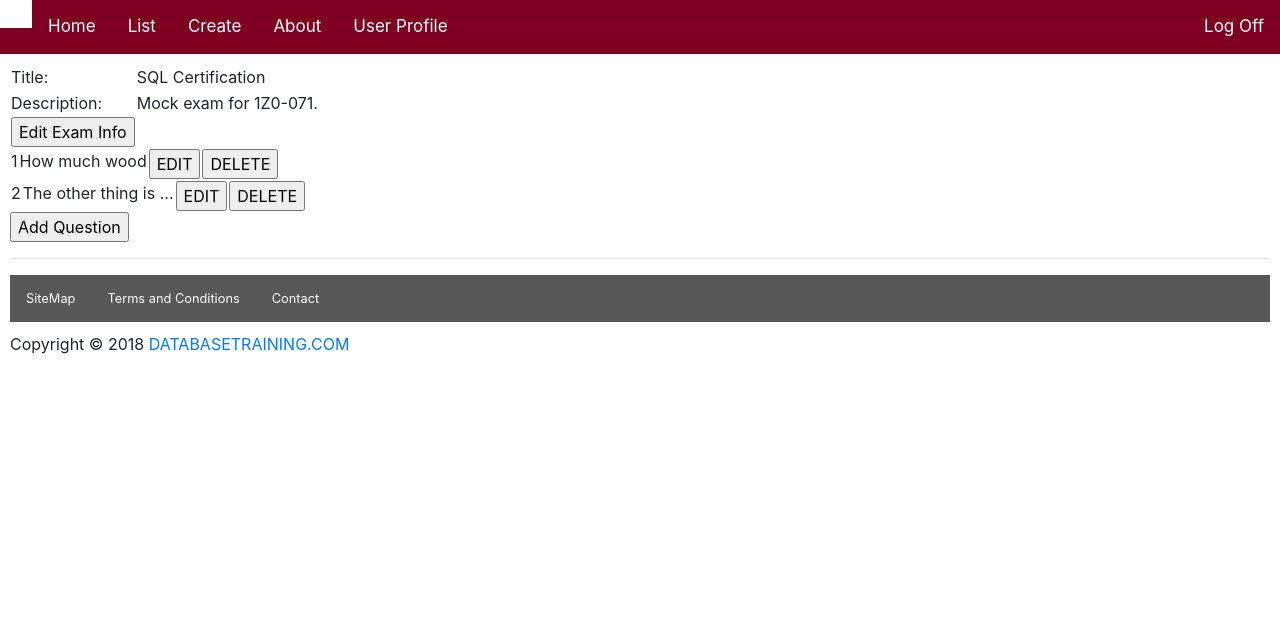
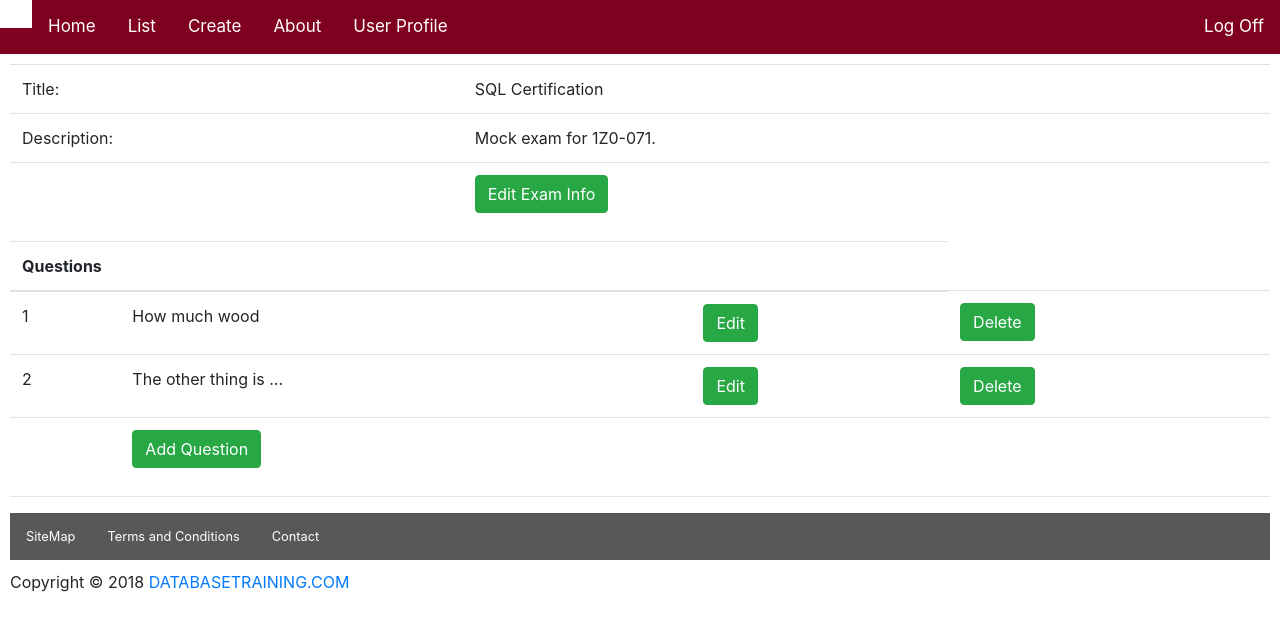
Before and after one commit to Skere9/dbtsite, an Angular app: page /exam-qlist/1 in a window 1280 px wide. Shown: the top 630 px of the page. Built offline with nearby package versions, Linux system fonts and the light colour scheme.

Commit message:
Continued development of exam creation forms

```diff
--- a/src/app/components/dbt-edit-exam-qlist/dbt-edit-exam-qlist.component.css
+++ b/src/app/components/dbt-edit-exam-qlist/dbt-edit-exam-qlist.component.css
@@ -1,3 +1,6 @@
 li:hover {
     background-color: navajowhite;
 }
+tr:hover {
+    background-color: lightblue;
+}
--- a/src/app/components/dbt-edit-exam-qlist/dbt-edit-exam-qlist.component.html
+++ b/src/app/components/dbt-edit-exam-qlist/dbt-edit-exam-qlist.component.html
@@ -1,5 +1,4 @@
-<div>
-  <table>
+<table class="table">
   <tr>
     <td>Title:</td>
     <td>{{ exam.title }}</td>
@@ -9,30 +8,33 @@
     <td>{{ exam.description }}</td>
   </tr>
   <tr>
-      <td>
-        <input type="button" value="Edit Exam Info" (click)="editExamInfo()" />
-      </td>
-    </tr>
-  </table>
-</div>
-
-<table>
-  <tr *ngFor="let question of theExamQuestions" style="cursor: pointer" class="input-group">
-    <td>
-      {{ question.questionId }}
-    </td>
-    <td>
-      {{ question.questionText }}
-    </td>
-    <td>
-      <input type="button" value="EDIT" (click)="editQuestion(question.questionId)" />
-    </td>
-    <td>
-      <input type="button" value="DELETE" (click)="deleteQuestion(question.questionId)" />
+    <td></td>
+    <td class="button-group" style="margin:10px">
+            <button type="button" class="btn btn-success" (click)="editExamInfo()">Edit Exam Info</button>
     </td>
   </tr>
 </table>
 
-<div>
-  <input type="button" value="Add Question" (click)="addQuestion()" />
-</div>
+<table class="table">
+<thead>
+  <th colspan=3 align=center>Questions</th>
+</thead>
+  <tbody>
+    <tr *ngFor="let question of theExamQuestions" style="cursor: pointer" (click)="editQuestion(question.questionId)">
+      <td> {{ question.questionId }}</td>
+      <td> {{ question.questionText }}</td>
+      <td>
+        <button type="submit" class="btn btn-success" (click)="editQuestion(question.questionId)">Edit</button>
+      </td>
+      <td>
+        <button type="submit" class="btn btn-success" (click)="deleteQuestion(question.questionId)">Delete</button>
+      </td>
+    </tr>
+    <tr>
+      <td></td>
+      <td colspan=3>
+        <button type="submit" class="btn btn-success" (click)="addQuestion()">Add Question</button>
+      </td>
+    </tr>
+  </tbody>
+</table>
--- a/src/app/components/dbt-edit-exam-qlist/dbt-edit-exam-qlist.component.ts
+++ b/src/app/components/dbt-edit-exam-qlist/dbt-edit-exam-qlist.component.ts
@@ -45,10 +45,6 @@ export class DbtEditExamQlistComponent implements OnInit {
       this.theExamQuestions = this.examService.getExamQuestions(this.exam.id);
     };
 
-    // Test this
-    // let x = this.examService.getAnswerCountForGivenQuestion(this.vExamId, 1);
-    // console.log(x);
-
   }
 
   editExamInfo() {
--- a/src/app/components/dbt-edit-exam-qs/dbt-edit-exam-qs.component.html
+++ b/src/app/components/dbt-edit-exam-qs/dbt-edit-exam-qs.component.html
@@ -34,11 +34,17 @@
       <tbody>
           <tr *ngFor="let answer of theExamAnswers">
             <td>
-              <input class="form-control" type="text" [(ngModel)]="answer.answerId" style="width:50px" placeholder="Enter Answer Number Here"
+              <input class="form-control" type="text" [(ngModel)]="answer.answerId" style="width:50px" placeholder="Enter Answer Number Here" required #answerId="ngModel"
               />
+              <div *ngIf="answerId.invalid && (answerId.dirty || answerId.touched)" class="alert alert-danger">
+                  AnswerID is required
+                </div>
             </td>
             <td>
-              <input class="form-control" type="text" [(ngModel)]="answer.answerText" placeholder="Enter Answer Here" />
+              <input class="form-control" type="text" [(ngModel)]="answer.answerText" placeholder="Enter Answer Here" required #answerText="ngModel" />
+              <div *ngIf="answerText.invalid && (answerText.dirty || answerText.touched)" class="alert alert-danger">
+                  Answer is required
+                </div>
             </td>
             <td>
               <div class="checkbox">
@@ -50,8 +56,8 @@
       </tbody>
     </table>
 
-    <div class="input-group" style="margin:10px">
-      <input type="button" value="Cancel" (click)="cancelEditQuestion()" />
-      <input type="button" value="Save Question and Continue" (click)="saveQuestion()" />
+    <div class="button-group" style="margin:10px">
+      <input type="submit" class="btn btn-success" value="Cancel" (click)="cancelEditQuestion()" />
+      <input type="submit" class="btn btn-success" value="Save Question and Continue" (click)="saveQuestion()" />
     </div>
   </div>
--- a/src/app/components/dbt-edit-exam/dbt-edit-exam.component.css
+++ b/src/app/components/dbt-edit-exam/dbt-edit-exam.component.css
@@ -0,0 +1,7 @@
+.ng-valid[required], .ng-valid.required  {
+    border-left: 5px solid #42A948; /* green */
+  }
+
+  .ng-invalid:not(form)  {
+    border-left: 5px solid #a94442; /* red */
+  }
--- a/src/app/components/dbt-edit-exam/dbt-edit-exam.component.html
+++ b/src/app/components/dbt-edit-exam/dbt-edit-exam.component.html
@@ -1,22 +1,51 @@
-<div style="margin: 50 px 50 px 50 px">
-  <div class="panel-heading">
-    <h4>Edit Exam</h4>
-  </div>
+<h4>Edit Exam</h4>
 
-  <div class="panel-body" style="margin:10px">
-    <div class="input-group" style="width: 400px">
-      <input class="form-control" type="text" [(ngModel)]="exam.title" placeholder="Title" name="title" />
-    </div>
-    <div class="input-group" style="width: 450px">
-      <textarea class="form-control" rows="4" cols="10" [(ngModel)]="exam.description" placeholder="Description" name="description"></textarea>
-    </div>
-    <div *ngIf="updatingExam">
-      <p>This exam has {{ examQuestionCount }} {{textForQuestionOrQuestions}}.</p>
-    </div>
-    <div class="input-group" style="margin:10px">
-      <input type="button" value="Cancel" (click)="CancelEditExam()" />
-      <input type="button" value="Save Exam Info and Continue" (click)="SaveExam()" />
-    </div>
-  </div>
-
-</div>
+<table class="table">
+  <tbody>
+    <tr>
+      <td width=10px><label for="id">ID</label></td>
+      <td>{{ exam.id }}</td>
+    </tr>
+    <tr>
+      <td width=35px><label for="title">Title</label></td>
+      <td>
+        <input class="form-control" type="text" [(ngModel)]="exam.title" placeholder="Title" name="title" id="title" required #title="ngModel"
+        />
+      </td>
+      <td>
+        <div *ngIf="title.invalid && (title.dirty || title.touched)" class="alert alert-danger">
+          Title is required.
+        </div>
+      </td>
+    </tr>
+    <tr>
+      <td><label for="description">Description</label></td>
+      <td>
+        <textarea class="form-control" rows="4" cols="10" [(ngModel)]="exam.description" placeholder="Description" name="description"
+          id="description" required #description="ngModel"></textarea>
+      </td>
+      <td>
+        <div *ngIf="description.invalid && (description.dirty || description.touched)" class="alert alert-danger">
+          Description is required
+        </div>
+      </td>
+    </tr>
+      <tr *ngIf="!updatingExam">
+        <td></td>
+        <td colspan=2>You are creating a new exam.</td>
+      </tr>
+      <tr *ngIf="updatingExam">
+        <td></td>
+        <td colspan=2>This exam contains {{ examQuestionCount }} {{textForQuestionOrQuestions}}.</td>
+      </tr>
+    <tr>
+      <td></td>
+      <td colspan=2>
+        <div class="button-group" style="margin:10px">
+          <button type="submit" class="btn btn-success" (click)="CancelEditExam()">Cancel</button>
+          <button type="submit" class="btn btn-success" (click)="SaveExam()">Save Exam Info and Continue</button>
+        </div>
+      </td>
+    </tr>
+  </tbody>
+</table>
--- a/src/app/components/dbt-edit-exam/dbt-edit-exam.component.ts
+++ b/src/app/components/dbt-edit-exam/dbt-edit-exam.component.ts
@@ -38,22 +38,26 @@ export class DbtEditExamComponent implements OnInit {
   public theExamService;
   public examQuestionCount: number;
 
-  public updatingExam: Boolean;
-  public textForQuestionOrQuestions: string;
+  // Assume a new exam, but change based on incoming parameter
+  public updatingExam: Boolean = false;
+
+  // If updating an existing exam, display the number of questions
+  // If the number is 1, show "question".  Otherwise show
+  // "questions".  Believe it or not, that's all this
+  // string variable is used for.
+  public textForQuestionOrQuestions = 'questions';
 
   constructor(private examService: ExamService,
     private router: Router,
     private route: ActivatedRoute) {
-    this.showQuestionFields = false; // to start, do not show question fields.
     this.theExamService = examService;
-    this.updatingExam = false;
-    this.textForQuestionOrQuestions = 'questions';
   }
 
   ngOnInit(): void {
+    this.updatingExam = false;
     // this.exam = this.examSelected;
     this.route.paramMap.subscribe((params: ParamMap) => {
-      if (parseInt(params.get('exam_id'), 10) === 0) {
+      if (parseInt(params.get('exam_id'), 10) === -1) {
         // The exam id value of zero (0) indicates the user is
         // creating a new exam, not querying an existing exam.
         // Set up the memory structures required to create a new exam:
@@ -68,13 +72,15 @@ export class DbtEditExamComponent implements OnInit {
         // existing exam, so show associated queried
         // data - such as a count of existing questions.
         this.updatingExam = true;
-       };
+      };
     })
     // console.log('From within dbt-edit-exam');
     // console.log(this.exam);
 
     // Get the number of questions in this exam so far.
-    this.examQuestionCount = this.theExamService.getExamQuestionCount(this.exam.id);
+    if (this.exam != undefined) {
+      this.examQuestionCount = this.theExamService.getExamQuestionCount(this.exam.id);
+    }
     // Next, this is simple - determine if the right text
     // for the display is singular or plural.  This is
     // used on this particualr web page at this time.
--- a/src/app/components/dbt-list/dbt-list.component.css
+++ b/src/app/components/dbt-list/dbt-list.component.css
@@ -1,3 +1,6 @@
-li:hover {
-    background-color: navajowhite;
+tr:hover {
+    background-color: lightblue;
 }
+li{
+    display:inline-block;
+}
--- a/src/app/components/dbt-list/dbt-list.component.html
+++ b/src/app/components/dbt-list/dbt-list.component.html
@@ -5,16 +5,24 @@
 </p>
 
 <div (examSelected)="gotIt($event)">
-  <ul>
-    <div *ngFor="let exam of exams" (click)="examClicked(exam.id)" style="cursor: pointer" ng-mouseover="rowStyle={'background-color': 'red'}; grid.appScope.onRowHover(this);">
-      <div matTooltip="Click to see detail." matTooltipShowDelay="1000">
-        <li>ID: {{ exam.id }}. {{exam.title}} | {{ exam.description }} </li>
-      </div>
-      <!-- <app-recipe-summary [recipe]="recipe" (zoomIn)="zoomInOnRecipe(recipe)" (userClickEmitter)="userClickedOnRecipe($event)"></app-recipe-summary> -->
-    </div>
-  </ul>
+  <table class="table">
+    <thead>
+      <th>ID</th>
+      <th>Title</th>
+      <th>Description</th>
+    </thead>
+    <tbody>
+      <tr *ngFor="let exam of exams" (click)="examClicked(exam.id)" style="cursor: pointer" ng-mouseover="rowStyle={'background-color': 'red'}; grid.appScope.onRowHover(this);"
+        matTooltip="Click to see detail." matTooltipShowDelay="1000">
+        <td>{{ exam.id }}.</td>
+        <td>{{ exam.title }} </td>
+        <td>{{ exam.description }}</td>
+        <!-- <app-recipe-summary [recipe]="recipe" (zoomIn)="zoomInOnRecipe(recipe)" (userClickEmitter)="userClickedOnRecipe($event)"></app-recipe-summary> -->
+      </tr>
+    </tbody>
+  </table>
 </div>
 
-<div>
-  <input class="button" type="button" value="Add New Exam" (click)="addNewExam()" />
+<div class="button-group">
+  <button type="submit" class="btn btn-success" (click)="addNewExam()">Add New Exam</button>
 </div>
--- a/src/app/components/dbt-user-profile/dbt-user-profile.component.html
+++ b/src/app/components/dbt-user-profile/dbt-user-profile.component.html
@@ -1,3 +1,19 @@
-<p>
-  dbt-user-profile works!
-</p>
+User Profile
+<div class="container">
+
+
+  <div class="form-group">
+    ID: {{ userAccount.id}}
+    <input class="form-control" type="text" [(ngModel)]="userAccount.firstName" placeholder="First Name" name="firstName" id="firstName"
+      required #firstName="ngModel" />
+    <input class="form-control" type="text" [(ngModel)]="userAccount.lastName" placeholder="Last Name" name="lastName" id="lastName"
+      required #lastName="ngModel" />
+    <input class="form-control" type="text" [(ngModel)]="userAccount.email" placeholder="Email" name="email" id="email" required
+      #email="ngModel" />
+  </div>
+
+  <div class="button-group">
+    <button type="button" class="btn btn-success" (click)="registerUser()">Register</button>
+  </div>
+
+</div>
--- a/src/app/components/dbt-user-profile/dbt-user-profile.component.ts
+++ b/src/app/components/dbt-user-profile/dbt-user-profile.component.ts
@@ -1,4 +1,6 @@
 import { Component, OnInit } from '@angular/core';
+
+import { UserAccount } from '../../models/userAccount';
 
 @Component({
   selector: 'app-dbt-user-profile',
@@ -7,9 +9,17 @@ import { Component, OnInit } from '@angular/core';
 })
 export class DbtUserProfileComponent implements OnInit {
 
-  constructor() { }
+  userAccount: UserAccount;
+
+  constructor() {
+    this.userAccount = UserAccount.createBlankUserAccount();
+  }
 
   ngOnInit() {
   }
 
+  registerUser() {
+    console.log('Register User');
+  }
+
 }
--- /dev/null
+++ b/src/app/models/userAccount.ts
@@ -0,0 +1,31 @@
+export class UserAccount {
+    public id: number;
+    public firstName: string;
+    public lastName: string;
+    public email: string;
+    public bio: string;
+    public keywords: string[];
+
+    constructor(
+        id: number,
+        fn: string,
+        ln: string,
+        em: string,
+        bio: string,
+        keywords: string[]) {
+        this.id = id;
+        this.firstName = fn;
+        this.lastName = ln;
+        this.email = em;
+        this.bio = bio;
+        this.keywords = keywords;
+    }
+
+    public static createBlankUserAccount() {
+        return new UserAccount(-1, '', '', '', '', []);
+    }
+
+    public static userAccountFromJSON(obj: any): UserAccount {
+        return new UserAccount(obj.id, obj.fn, obj.ln, obj.em, obj.bio, obj.keywords);
+    }
+}
```
Lines whose indentation alone changed are shown as unchanged.
